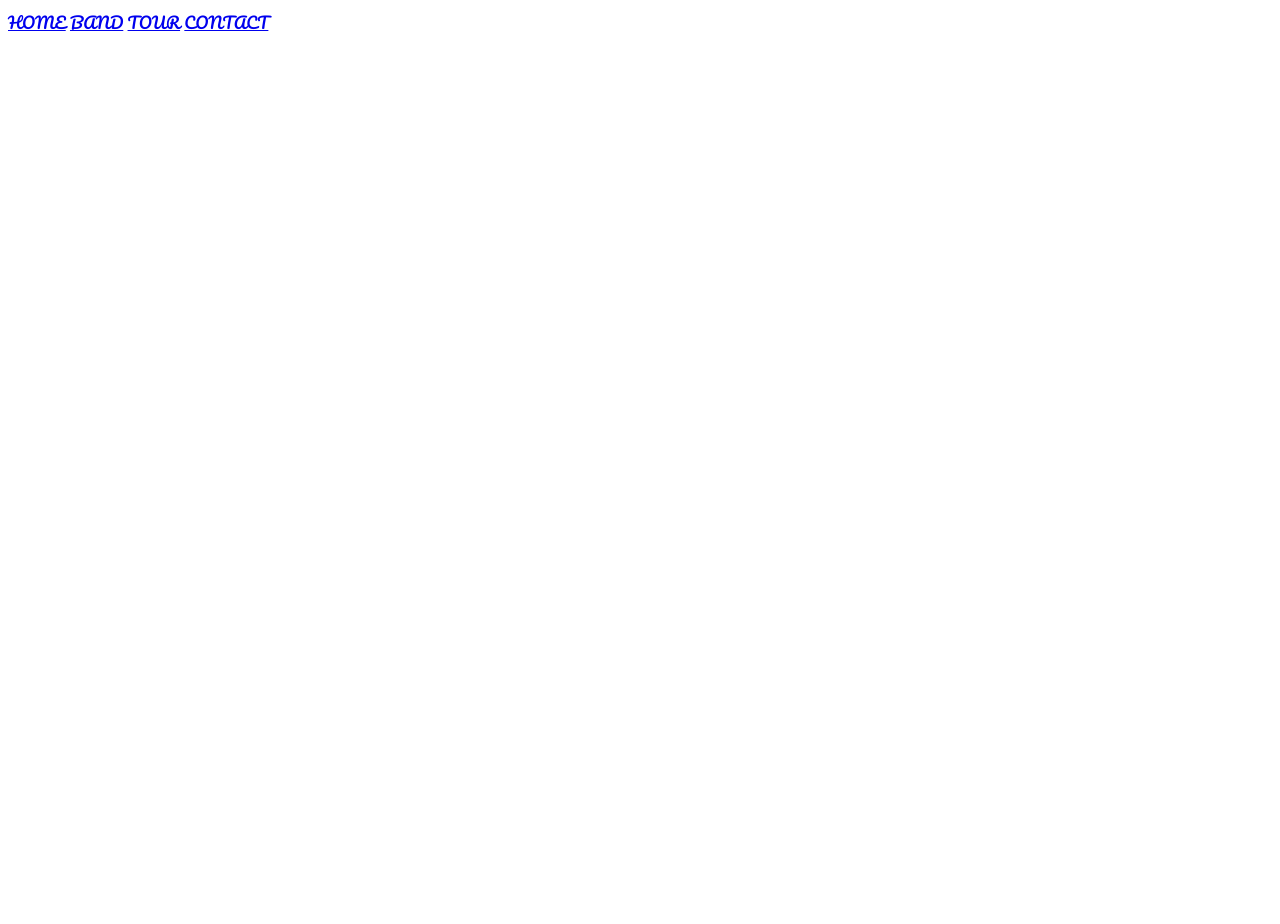
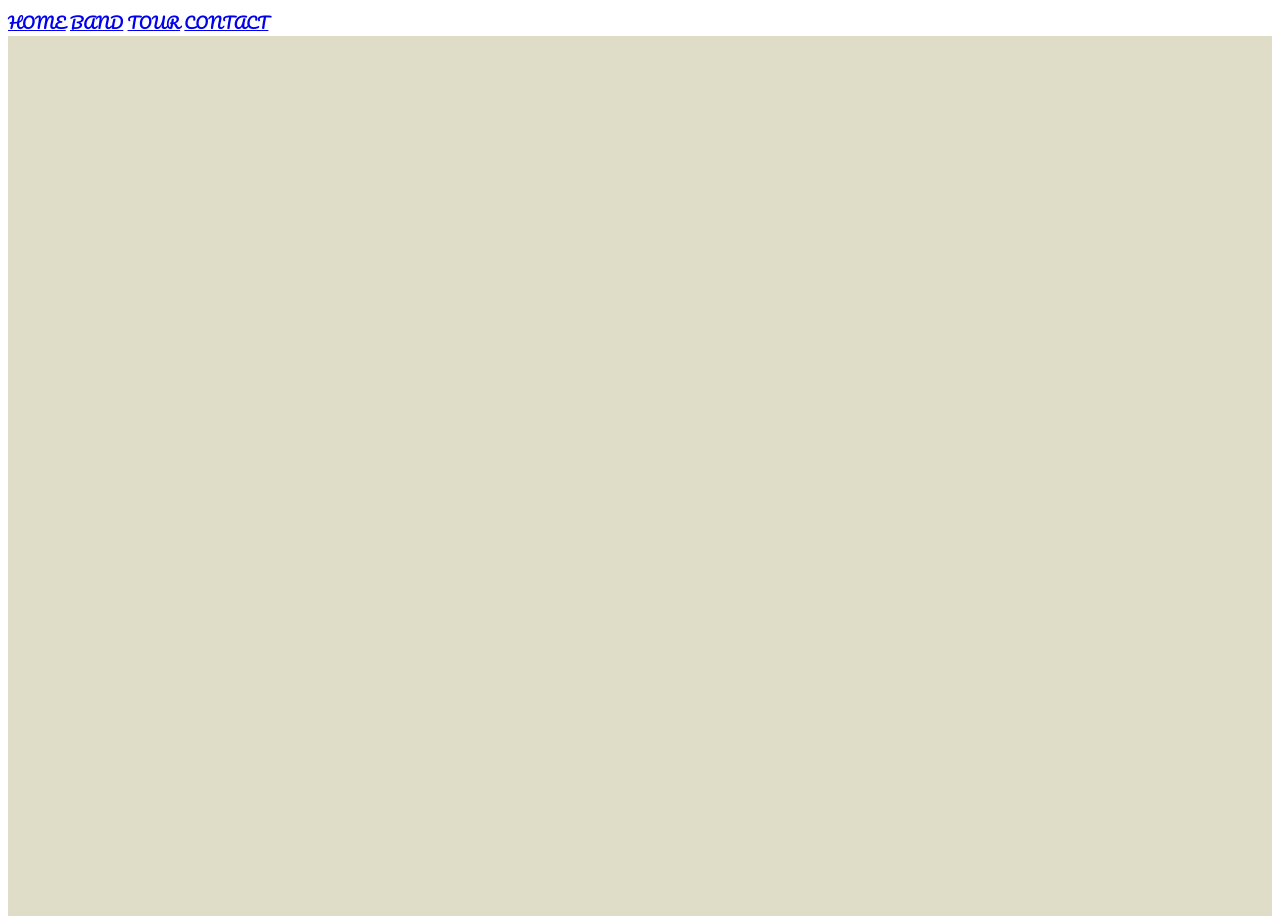
Before and after one commit to frankyang3/barberDemoSite, a plain HTML site: page index.html in a window 1280 px wide. Drawn offline with nearby package versions, Linux system fonts and the light colour scheme.

Commit message:
Update index.css

```diff
--- a/css/index.css
+++ b/css/index.css
@@ -1,4 +1,7 @@
 :root{
+    margin: 0px;
+    padding: 0px;
+
     --darkbrown:  #211717;
     --brown: #A34A28;
     --orangebrown: #F58B54;
@@ -44,7 +47,8 @@
     color: var(--white)
 }
 
-#services{
+#prices{
     width: 100%;
     height: 110vh;
+    background-color: var(--gray);
 }
```
